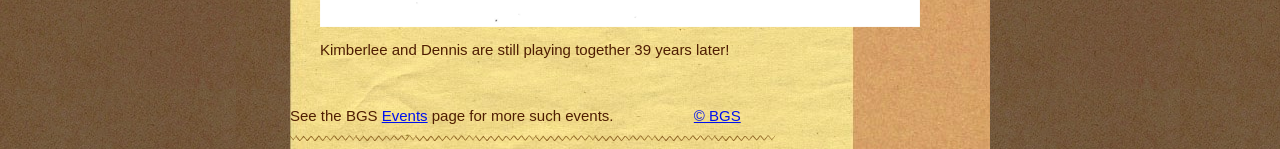
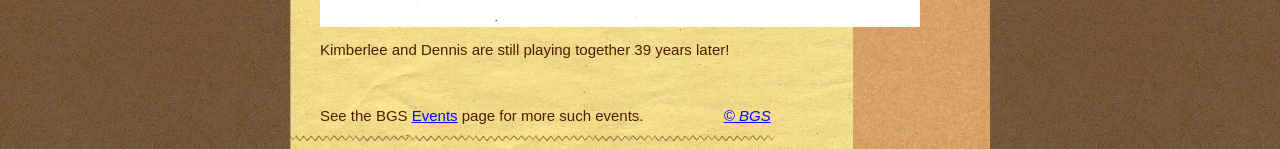
Before and after one commit to boulderguitarsociety/boulderguitarsociety.github.io, a Jekyll site: the page built from _posts/1986-12-06-bgs-benefit-concert.md, in a window 1280 px wide. Shown: the part 2047-2196 px from the top of the page. Built offline with Jekyll 4.4.1, drawn with Linux system fonts in a browser that asks for light colours.

Commit message:
set footlinks left, use italics

```diff
--- a/_layouts/an-event.html
+++ b/_layouts/an-event.html
@@ -20,7 +20,7 @@ layout: base
    <div id="footer">
       <div id="footlinks">
          <div>See the BGS <a href="/Events.html">Events</a> page for more such events.</div>
-         <div><a href="/Copyright.html">&copy; BGS</a></div>
+         <div><i><a href="/Copyright.html">&copy; BGS</a></i></div>
       </div>
       <div id="wgly3">
          <img src="/stylings/PrintedPaper_line-3_3.png" alt="">
--- a/stylings/common.css
+++ b/stylings/common.css
@@ -387,7 +387,7 @@ a:active {
    display: grid;
    grid-template-columns: auto auto;
    position: absolute;
-   left: 0px;
+   left: 30px;
    top: 38px;
    width: 531px;
    z-index: 1;
```
